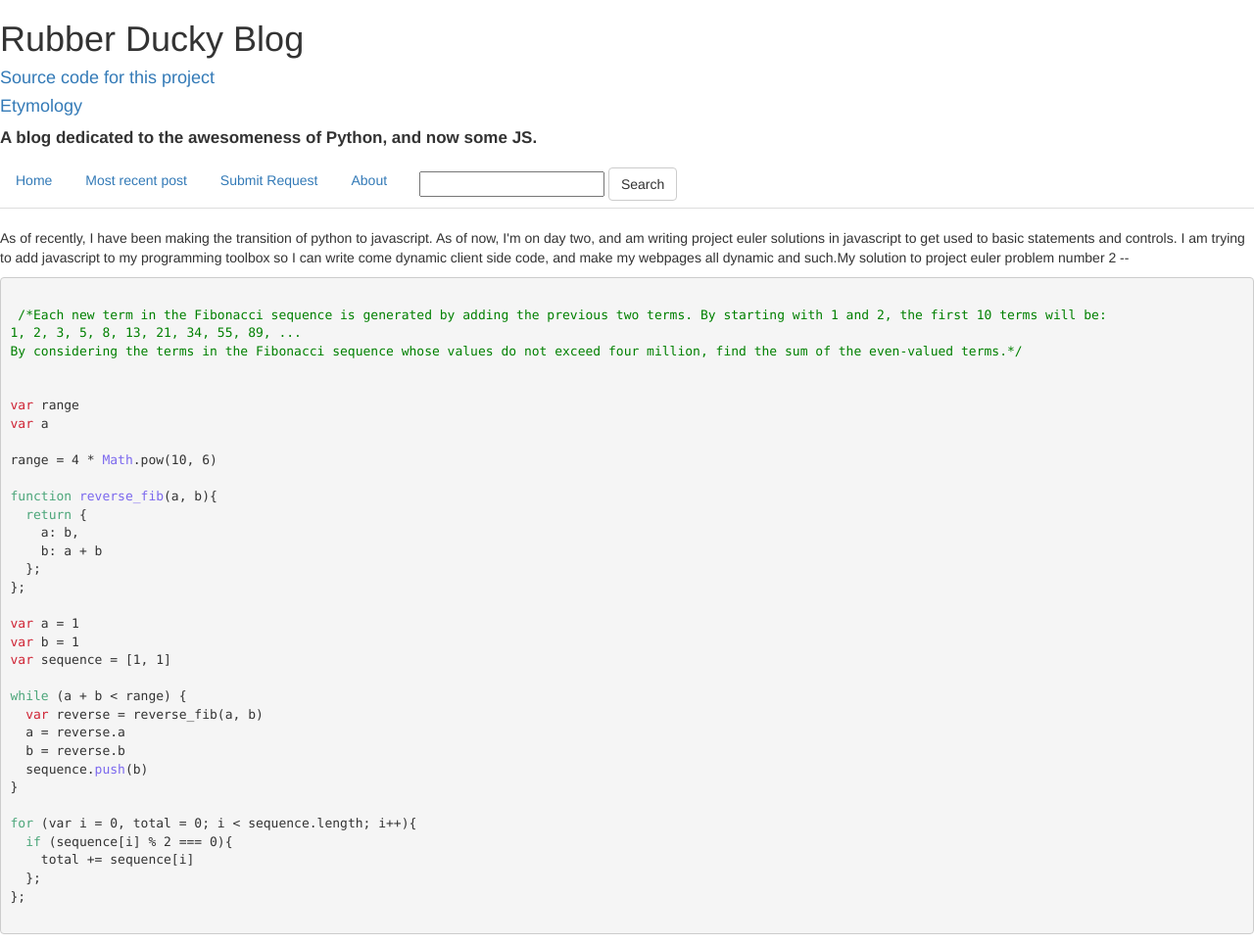
After one commit to bendominguez011/rubber-ducky-blog, a Flask app: template templates/intro_to_javascript.html in a window 1280 px wide. The commit adds this page. Shown: the whole page at 98% size. Run offline with Flask 2, Linux system fonts and the light colour scheme; the template is opened without the code that fills it, so the values that code supplies are empty; some libraries are stand-ins or nearby versions.

Commit message:
added post 3

```diff
--- a/db_setup.py
+++ b/db_setup.py
@@ -5,5 +5,6 @@ db.session.rollback()
 db.create_all()
 post = Post("Introduction to Flask Part 1", "parsed_flask.html")
 post2 = Post("Intro to Flask Part 2 -- SQLAlchemy", "parsed_flask2.html")
-db.session.add_all([post, post2])
+post3 = Post("Dabbling with JavaScript", "intro_to_javascript.html")
+db.session.add_all([post, post2, post3])
 db.session.commit()
--- a/templates/base.html
+++ b/templates/base.html
@@ -16,7 +16,7 @@
   <h1> Rubber Ducky Blog </h1>
   <h4><a href="https://github.com/bendominguez011/rubber-ducky-blog">Source code for this project</a></h4>
   <h4><a href="https://en.wikipedia.org/wiki/Rubber_duck_debugging">Etymology</a></h4>
-  <p style="font-size: 17px"><b>A blog dedicated to the awesomeness of Python.</b></p>
+  <p style="font-size: 17px"><b>A blog dedicated to the awesomeness of Python, and now some JS.</b></p>
   </div>
   <ul class="nav nav-tabs">
     <li role="presentation"><a href="/">Home</a></li>
--- /dev/null
+++ b/templates/intro_to_javascript.html
@@ -0,0 +1,47 @@
+{% extends "base.html" %}
+{% block content %}
+<p> As of recently, I have been making the transition
+  of python to javascript. As of now, I'm on day two,
+  and am writing project euler solutions in javascript to
+  get used to basic statements and controls. I am trying to
+  add javascript to my programming toolbox so I can write come
+  dynamic client side code, and make my webpages all dynamic and
+  such.My solution to project euler problem number 2 --
+</p>
+<pre>
+<div id="code">
+<span style="color: green"> /*Each new term in the Fibonacci sequence is generated by adding the previous two terms. By starting with 1 and 2, the first 10 terms will be:
+1, 2, 3, 5, 8, 13, 21, 34, 55, 89, ...
+By considering the terms in the Fibonacci sequence whose values do not exceed four million, find the sum of the even-valued terms.*/</span>
+<br>
+<span id="int">var</span> range
+<span id="int">var</span> a
+
+range = 4 * <span id="built_in_function">Math</span>.pow(10, 6)
+
+<span id="keyword">function</span> <span id="built_in_function">reverse_fib</span>(a, b){
+  <span id="keyword">return</span> {
+    a: b,
+    b: a + b
+  };
+};
+
+<span id="int">var</span> a = 1
+<span id="int">var</span> b = 1
+<span id="int">var</span> sequence = [1, 1]
+
+<span id="keyword">while</span> (a + b < range) {
+  <span id="int">var</span> reverse = reverse_fib(a, b)
+  a = reverse.a
+  b = reverse.b
+  sequence.<span id="built_in_function">push</span>(b)
+}
+
+<span id="keyword">for</span> (var i = 0, total = 0; i < sequence.length; i++){
+  <span id="keyword">if</span> (sequence[i] % 2 === 0){
+    total += sequence[i]
+  };
+};
+</div>
+</pre>
+{% endblock content %}
--- a/templates/parsed_flask2.html
+++ b/templates/parsed_flask2.html
@@ -23,7 +23,7 @@ SQLALCHEMY_DATABASE_URI = 'sqlite:///' + os.path.join(os.path.abspath(base_direc
 db = SQLAlchemy(app)
 </div>
 
-app.route('/')
+@app.route('/')
 <span id="keyword">def</span> hello_world():
 &nbsp;&nbsp;&nbsp;&nbsp;&nbsp; <span id="keyword">return</span> "Hello World"
 
```
